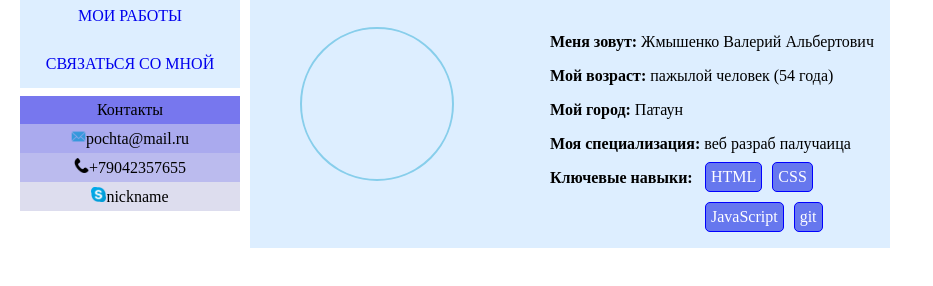
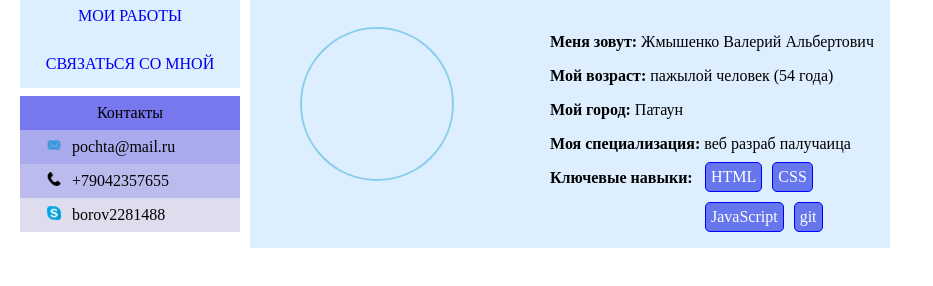
Before and after one commit to H1K0/Zhmykh, a plain HTML site: page index.html in a window 1280 px wide. Shown: the part 80-366 px from the top of the page, without its empty margins (0-933 px from the left). Drawn offline with Linux system fonts and the light colour scheme.

Commit message:
Updated contacts block

```diff
--- a/index.html
+++ b/index.html
@@ -30,17 +30,33 @@
         list-style: none;
       }
       .contacts li{
-        padding: 5px 2px;
-        text-align: center;
+        padding: 8px 2px;
       }
-      .contacts img{
-        width: 15px;
-        height: 15px;
-      }
-      .head{background-color: #77e}
+      .head{background-color: #77e;text-align: center}
       .mail{background-color: #aae}
       .tel{background-color: #bbe}
       .nick{background-color: #dde}
+      .contacts .data{
+        position: relative;
+        margin-left: 50px;
+      }
+      .contacts .data:before{
+        content: "";
+        position: absolute;
+        left: -25px;
+        width: 14px;
+        height: 14px;
+        background-size: cover;
+      }
+      .mail .data:before{
+        background-image: url(mail.png);
+      }
+      .tel .data:before{
+        background-image: url(phone.png);
+      }
+      .nick .data:before{
+        background-image: url(skype.png);
+      }
       .main{
         position: absolute;
         left:250px;
@@ -104,9 +120,9 @@
     </ul>
     <ul class="contacts">
       <li class="head">Контакты</li>
-      <li class="mail"><img src="mail.png" alt="mail">pochta@mail.ru</li>
-      <li class="tel"><img src="phone.png" alt="phone">+79042357655</li>
-      <li class="nick"><img src="skype.png" alt="skype">nickname</li>
+      <li class="mail"><div class="data">pochta@mail.ru</div></li>
+      <li class="tel"><div class="data">+79042357655</div></li>
+      <li class="nick"><div class="data">borov2281488</div></li>
     </ul>
     <div class="main">
       <div class="header">
```
